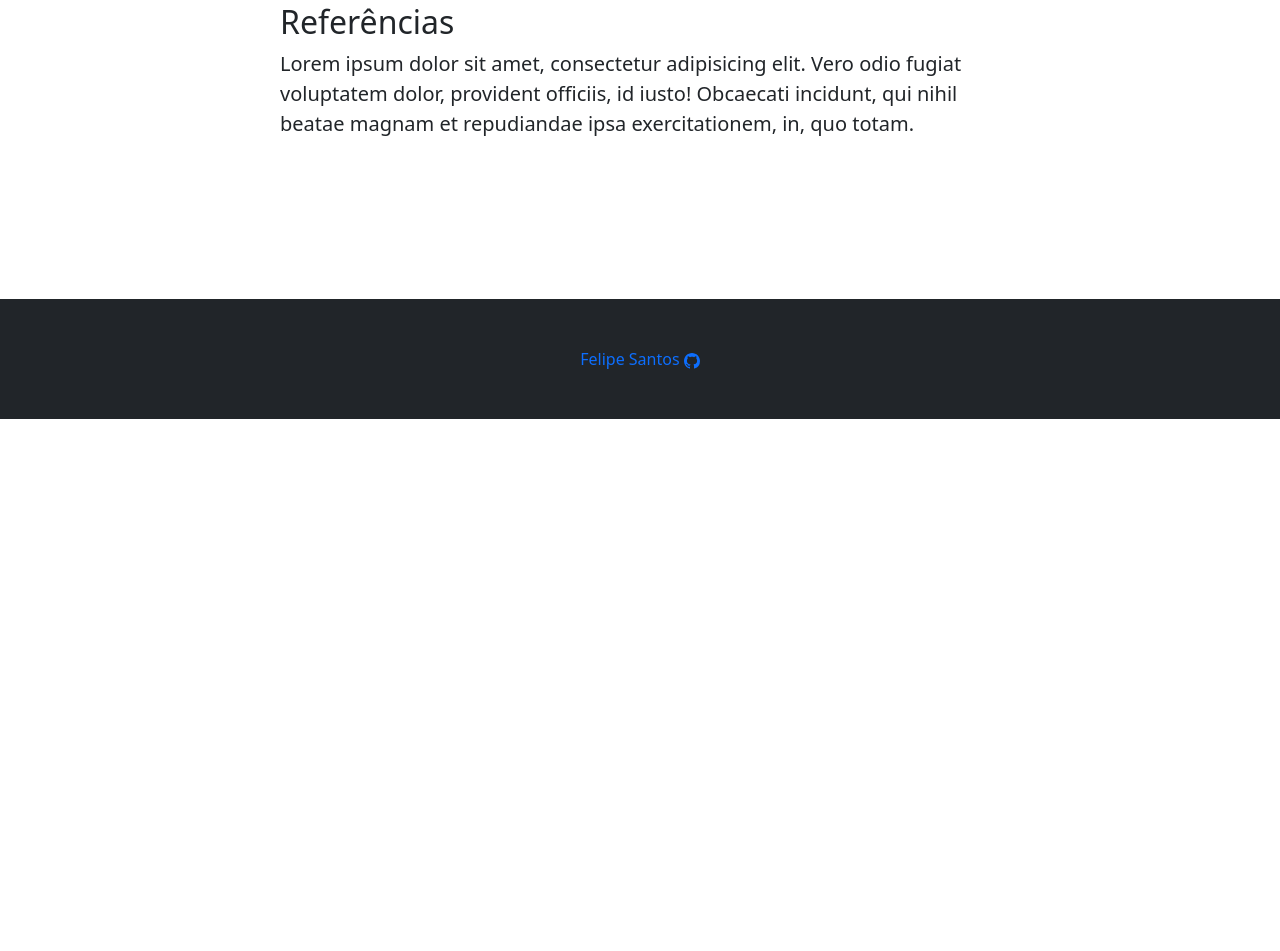
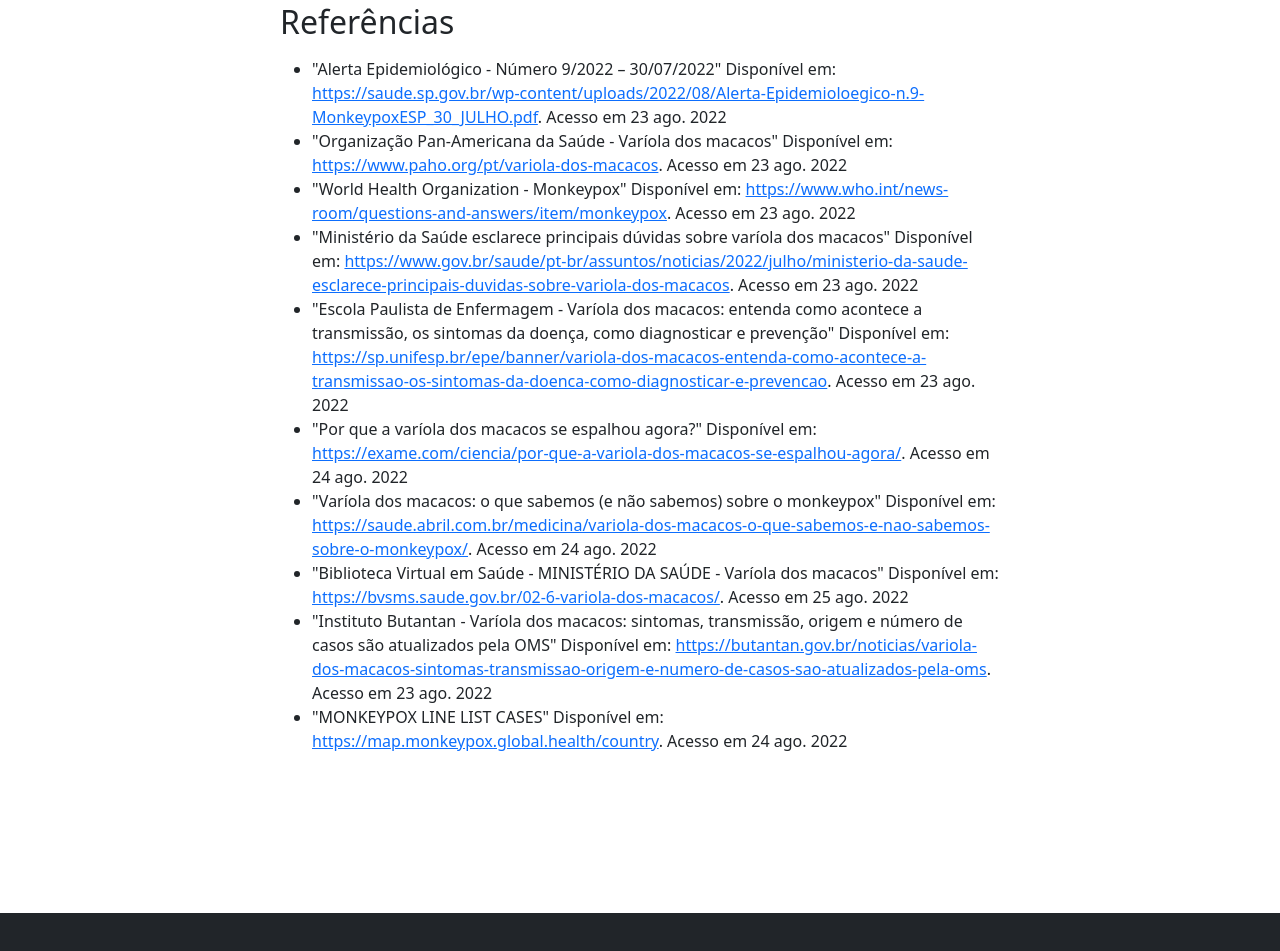
Before and after one commit to Felipesco/site_pj4_pw, a plain HTML site: page index.html in a window 1280 px wide. Shown: the part 4115-5066 px from the top of the page. Before the commit the page ends 4534 px from the top, so only its background shows below. Drawn offline with nearby package versions, Linux system fonts and the light colour scheme.

Commit message:
Update index.html

```diff
--- a/index.html
+++ b/index.html
@@ -86,7 +86,20 @@
                 <div class="row gx-4 justify-content-center">
                     <div class="col-lg-8">
                         <h2>Referências</h2>
-                        <p class="lead">Lorem ipsum dolor sit amet, consectetur adipisicing elit. Vero odio fugiat voluptatem dolor, provident officiis, id iusto! Obcaecati incidunt, qui nihil beatae magnam et repudiandae ipsa exercitationem, in, quo totam.</p>
+                        <p class="lead">
+                            <ul>
+                                <li>"Alerta Epidemiológico - Número 9/2022 – 30/07/2022" Disponível em: <a href="https://saude.sp.gov.br/wp-content/uploads/2022/08/Alerta-Epidemioloegico-n.9-MonkeypoxESP_30_JULHO.pdf"> https://saude.sp.gov.br/wp-content/uploads/2022/08/Alerta-Epidemioloegico-n.9-MonkeypoxESP_30_JULHO.pdf</a>. Acesso em 23 ago. 2022</li>
+                                <li>"Organização Pan-Americana da Saúde - Varíola dos macacos" Disponível em: <a href="https://www.paho.org/pt/variola-dos-macacos"> https://www.paho.org/pt/variola-dos-macacos</a>. Acesso em 23 ago. 2022</li>
+                                <li>"World Health Organization - Monkeypox" Disponível em: <a href="https://www.who.int/news-room/questions-and-answers/item/monkeypox">https://www.who.int/news-room/questions-and-answers/item/monkeypox</a>. Acesso em 23 ago. 2022</li>
+                                <li>"Ministério da Saúde esclarece principais dúvidas sobre varíola dos macacos" Disponível em: <a href="https://www.gov.br/saude/pt-br/assuntos/noticias/2022/julho/ministerio-da-saude-esclarece-principais-duvidas-sobre-variola-dos-macacos">https://www.gov.br/saude/pt-br/assuntos/noticias/2022/julho/ministerio-da-saude-esclarece-principais-duvidas-sobre-variola-dos-macacos</a>. Acesso em 23 ago. 2022</li>
+                                <li>"Escola Paulista de Enfermagem - Varíola dos macacos: entenda como acontece a transmissão, os sintomas da doença, como diagnosticar e prevenção" Disponível em: <a href="https://sp.unifesp.br/epe/banner/variola-dos-macacos-entenda-como-acontece-a-transmissao-os-sintomas-da-doenca-como-diagnosticar-e-prevencao">https://sp.unifesp.br/epe/banner/variola-dos-macacos-entenda-como-acontece-a-transmissao-os-sintomas-da-doenca-como-diagnosticar-e-prevencao</a>. Acesso em 23 ago. 2022</li>
+                                <li>"Por que a varíola dos macacos se espalhou agora?" Disponível em: <a href="https://exame.com/ciencia/por-que-a-variola-dos-macacos-se-espalhou-agora/">https://exame.com/ciencia/por-que-a-variola-dos-macacos-se-espalhou-agora/</a>. Acesso em 24 ago. 2022</li>
+                                <li>"Varíola dos macacos: o que sabemos (e não sabemos) sobre o monkeypox" Disponível em: <a href="https://saude.abril.com.br/medicina/variola-dos-macacos-o-que-sabemos-e-nao-sabemos-sobre-o-monkeypox/">https://saude.abril.com.br/medicina/variola-dos-macacos-o-que-sabemos-e-nao-sabemos-sobre-o-monkeypox/</a>. Acesso em 24 ago. 2022</li>
+                                <li>"Biblioteca Virtual em Saúde - MINISTÉRIO DA SAÚDE - Varíola dos macacos" Disponível em: <a href="https://bvsms.saude.gov.br/02-6-variola-dos-macacos/">https://bvsms.saude.gov.br/02-6-variola-dos-macacos/</a>. Acesso em 25 ago. 2022</li>
+                                <li>"Instituto Butantan - Varíola dos macacos: sintomas, transmissão, origem e número de casos são atualizados pela OMS" Disponível em: <a href="https://butantan.gov.br/noticias/variola-dos-macacos-sintomas-transmissao-origem-e-numero-de-casos-sao-atualizados-pela-oms">https://butantan.gov.br/noticias/variola-dos-macacos-sintomas-transmissao-origem-e-numero-de-casos-sao-atualizados-pela-oms</a>. Acesso em 23 ago. 2022</li>
+                                <li>"MONKEYPOX LINE LIST CASES" Disponível em: <a href="https://map.monkeypox.global.health/country">https://map.monkeypox.global.health/country</a>. Acesso em 24 ago. 2022</li>
+                            </ul>
+                        </p>
                     </div>
                 </div>
             </div>
```
